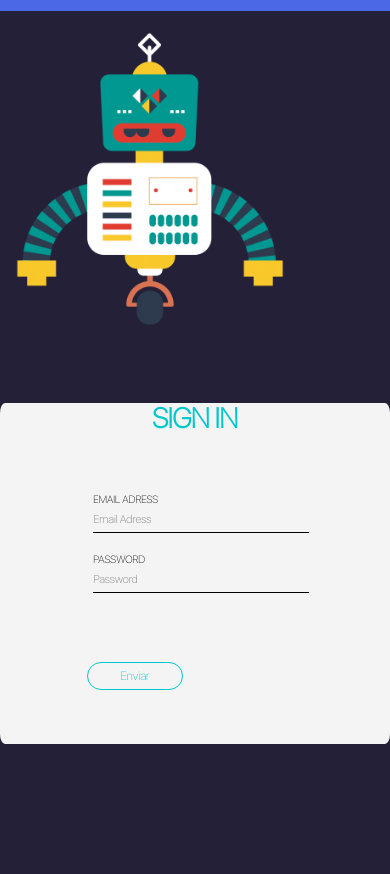
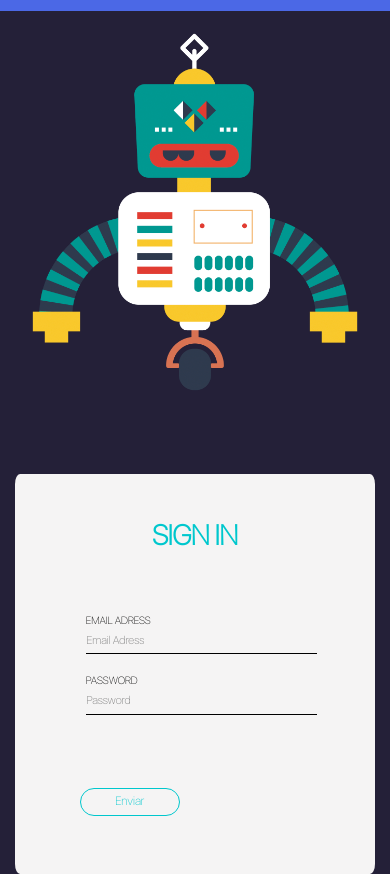
Before and after one commit to WarGreyGon/ArduCreatorBlock-Deprecated, a website: page index.html in a window 390 px wide. Shown: the part 69-943 px from the top of the page. Before the commit the page ends 867 px from the top, so only its background shows below. Drawn offline with nearby package versions, Linux system fonts and the light colour scheme.

Commit message:
Responsive mode for index.html

```diff
--- a/css/index.css
+++ b/css/index.css
@@ -15,6 +15,7 @@ body{
     background-color: #242038;
     width: 100vw;
     height: 100vh;
+    _overflow-y: hidden;
 }
 #nav{
     background-color: #4B68E6;
@@ -31,25 +32,35 @@ body{
     color: #E5E3E3;
     font-size: 200%;
 }
+@media only screen and (max-width: 340px) {
+    /* For mobile phones: */
+    #title{font-size: 150%;}
+}
 #nave{
     width: 40px;
     display: block;
 }
 #robot{
-    width: 75%;
+    width: 650px;
+    margin-left: -12%;
 }
 #content{
     margin-top: 5%;
 }
-
-/* Formulario */
-
+@media only screen and (max-width: 768px) {
+    /* For mobile phones: */
+    #robot{
+        margin-left:0;
+        margin-top:2%;
+    }
+}
+/* Form */
 #formBox{
     -webkit-border-radius: 5px 10px;  /*Safari*/
     -moz-border-radius: 5px 10px;
     background-color: #F5F4F4;
     font-family: SFNSDisplayThin;
-    margin-top: 11%;
+    margin-top: 3%;
 }
 .blueTitle{
     color: #00C7CD;
@@ -59,14 +70,18 @@ body{
     margin-top: 35%;
     margin-bottom: 15%;
 }
+@media only screen and (max-width: 768px) {
+    /* For mobile phones: */
+    .blueTitle{padding-top:20%;}
+}
 .label{
     color: #000000;
     font-weight: 200;
     width: 70%;
 }
 .padLeftRight20{
-    padding-left: 20%;
-    padding-right: 20%;
+    padding-left: 15%;
+    padding-right: 15%;
 }
 .input{
     width: 100%;
--- a/index.html
+++ b/index.html
@@ -15,12 +15,11 @@
         </div>
     </div>
 </nav>
-<div class="col-md-10 col-md-offset-1 main">
-    <div id="content" class="row placeholders">
-        <div class="col-sm-8  placeholder">
-            <img id="robot" src="imgs/robot.png"/>
+<div class="col-md-10 col-md-offset-1 main" id="content">
+        <div class="col-sm-5 col-sm-offset-1 placeholder">
+            <img id="robot" class="img-responsive" src="imgs/robot.png"/>
         </div>
-        <div id="formBox" class="col-sm-3 placeholder">
+        <div id="formBox" class="col-sm-4 col-sm-offset-1">
             <form class="padLeftRight20">
                 <h2 class="blueTitle">SIGN IN</h2>
                 <div class="marginTopBot25">
@@ -36,7 +35,6 @@
                 </div>
             </form>
         </div>
-    </div>
 </div>
 </body>
 </html>
```
